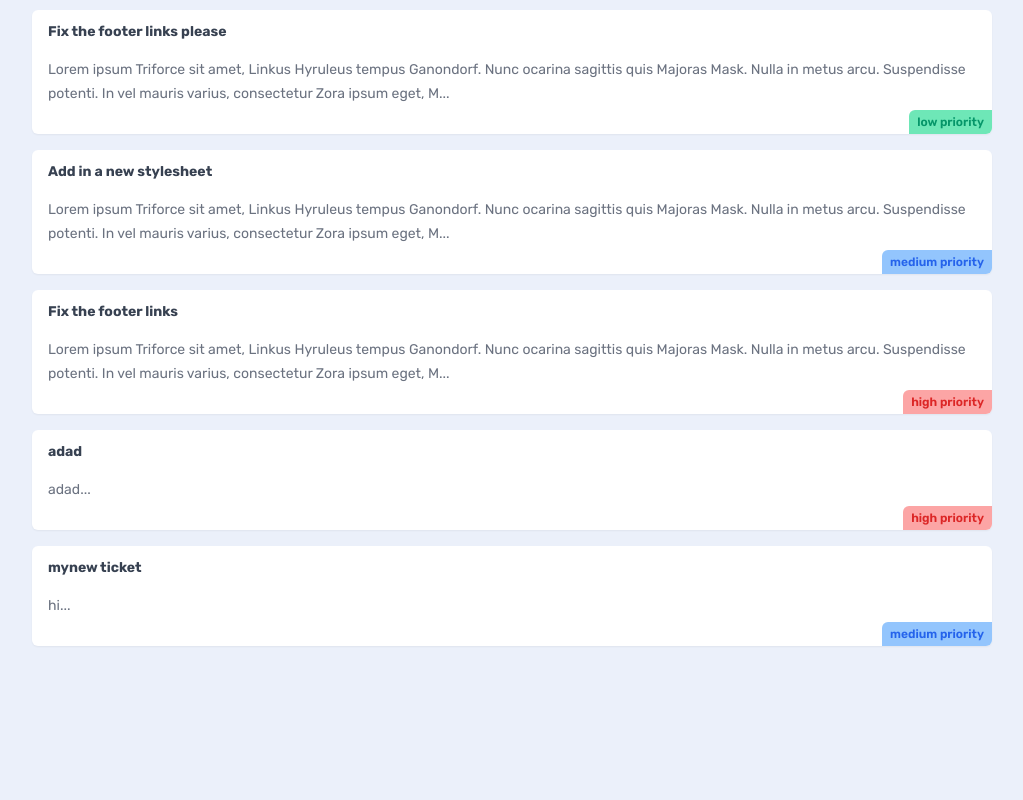
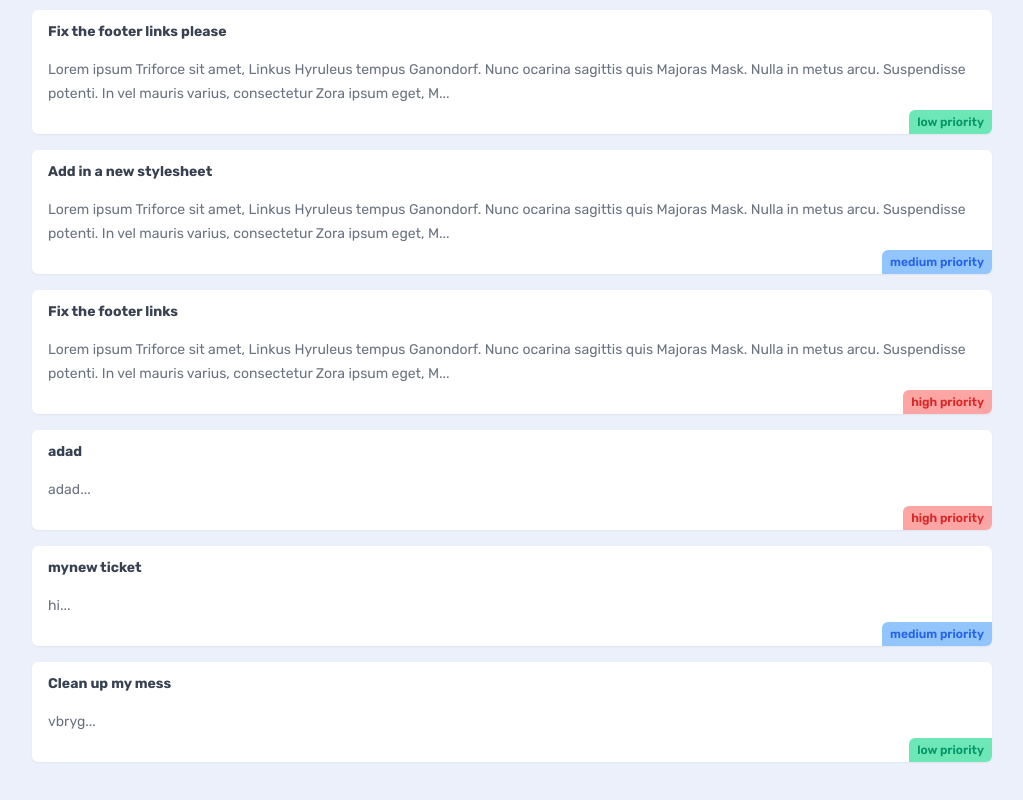
Before and after one commit to bryantjandra/swe_tickets, a Next.js app: page /tickets in a window 1280 px wide. Shown: the part 232-1032 px from the top of the page, without its empty margins (128-1151 px from the left). Before the commit the page ends 926 px from the top, so only its background shows below. Built offline with nearby package versions, Linux system fonts and the light colour scheme; data requests are answered from the project's data file.

Commit message:
adding route groups

```diff
--- /dev/null
+++ b/app/(auth)/login/page.jsx
@@ -0,0 +1,9 @@
+function Login() {
+  return (
+    <main>
+      <h2 className="text-center">Log in</h2>
+    </main>
+  );
+}
+
+export default Login;
--- /dev/null
+++ b/app/(auth)/signup/page.jsx
@@ -0,0 +1,9 @@
+function Signup() {
+  return (
+    <main>
+      <h2 className="text-center">Sign up</h2>
+    </main>
+  );
+}
+
+export default Signup;
--- a/app/tickets/page.jsx
+++ b/app/(dashboard)/tickets/page.jsx
@@ -1,6 +1,6 @@
 import { Suspense } from "react";
 import TicketList from "./TicketList";
-import Loading from "./loading";
+import Loading from "../loading";
 
 function Tickets() {
   return (
--- a/data/db.json
+++ b/data/db.json
@@ -34,6 +34,13 @@
       "body": "hi",
       "priority": "medium",
       "user_email": "tjandra.benedict@gmail.com"
+    },
+    {
+      "id": "13db",
+      "title": "Clean up my mess",
+      "body": "vbryg",
+      "priority": "low",
+      "user_email": "tjandra.benedict@gmail.com"
     }
   ]
 }
```
Also changed, not shown: app/(dashboard)/loading.jsx (renamed from app/tickets/loading.jsx), app/(dashboard)/not-found.jsx (renamed from app/not-found.jsx), app/(dashboard)/page.jsx (renamed from app/page.jsx), app/(dashboard)/tickets/TicketList.jsx (renamed from app/tickets/TicketList.jsx), app/(dashboard)/tickets/[id]/page.jsx (renamed from app/tickets/[id]/page.jsx), app/(dashboard)/tickets/create/CreateForm.jsx (renamed from app/tickets/create/CreateForm.jsx), app/(dashboard)/tickets/create/page.jsx (renamed from app/tickets/create/page.jsx), app/(dashboard)/tickets/not-found.jsx (renamed from app/tickets/not-found.jsx).
